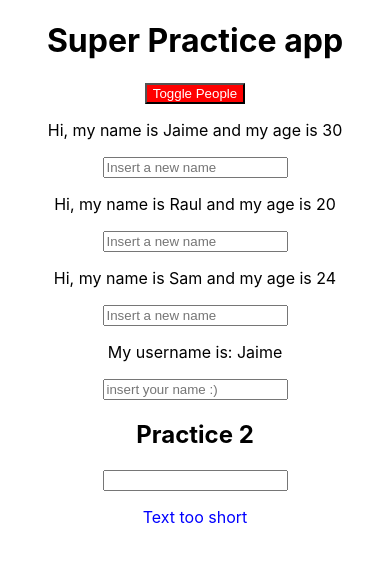
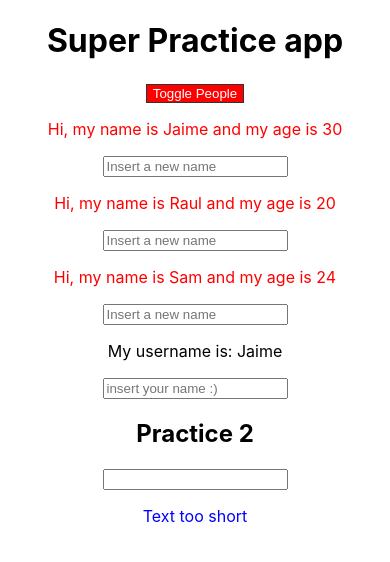
Before and after one commit to ing-arriola/ReactPractice, a React (Create React App) app: page / in a window 390 px wide. Shown: the top 562 px of the page. Built offline with nearby package versions, Linux system fonts and the light colour scheme.

Commit message:
Added Radium library for styling components with media queries

```diff
--- a/package.json
+++ b/package.json
@@ -6,9 +6,11 @@
     "@testing-library/jest-dom": "^4.2.4",
     "@testing-library/react": "^9.5.0",
     "@testing-library/user-event": "^7.2.1",
+    "radium": "^0.26.0",
     "react": "^16.13.1",
     "react-dom": "^16.13.1",
-    "react-scripts": "3.4.1"
+    "react-scripts": "3.4.1",
+    "styled-components": "^5.1.1"
   },
   "scripts": {
     "start": "react-scripts start",
--- a/src/App.js
+++ b/src/App.js
@@ -1,5 +1,6 @@
 import React, { useState } from "react";
 import "./App.css";
+import Radium, { StyleRoot } from "radium";
 import Person from "./Person/Person";
 import UserOutput from "./Person/UserOutput";
 import UserInput from "./Person/UserInput";
@@ -92,6 +93,9 @@ function App() {
   const styleButton = {
     background: "green",
     color: "#fff",
+    border: "1px solid #333",
+    cursor: "pointer",
+    ":hover": { background: "blue" },
   };
 
   let peopleToShow = null;
@@ -125,6 +129,7 @@ function App() {
   }
 
   return (
+    <StyleRoot>
       <div className="App">
         <h1 className={styles.join(" ")}>Super Practice app</h1>
         <button style={styleButton} onClick={togglePeople}>
@@ -150,7 +155,8 @@ function App() {
           </div>
         ) : null}
       </div>
+    </StyleRoot>
   );
 }
 
-export default App;
+export default Radium(App);
--- a/src/Person/Person.js
+++ b/src/Person/Person.js
@@ -1,8 +1,14 @@
 import React from "react";
+import Radium from "radium";
 
 const Person = ({ name, age, children, click, changed }) => {
+  const fancyPerson = {
+    "@media (max-width: 500px)": {
+      color: "red",
+    },
+  };
   return (
-    <div>
+    <div style={fancyPerson}>
       <p onClick={click}>
         Hi, my name is {name} and my age is {age}
       </p>
@@ -12,4 +18,4 @@ const Person = ({ name, age, children, click, changed }) => {
   );
 };
 
-export default Person;
+export default Radium(Person);
```
Also changed, not shown: 1 other file (tests, documents, lock files or other folders). Lines whose indentation alone changed are shown as unchanged.
